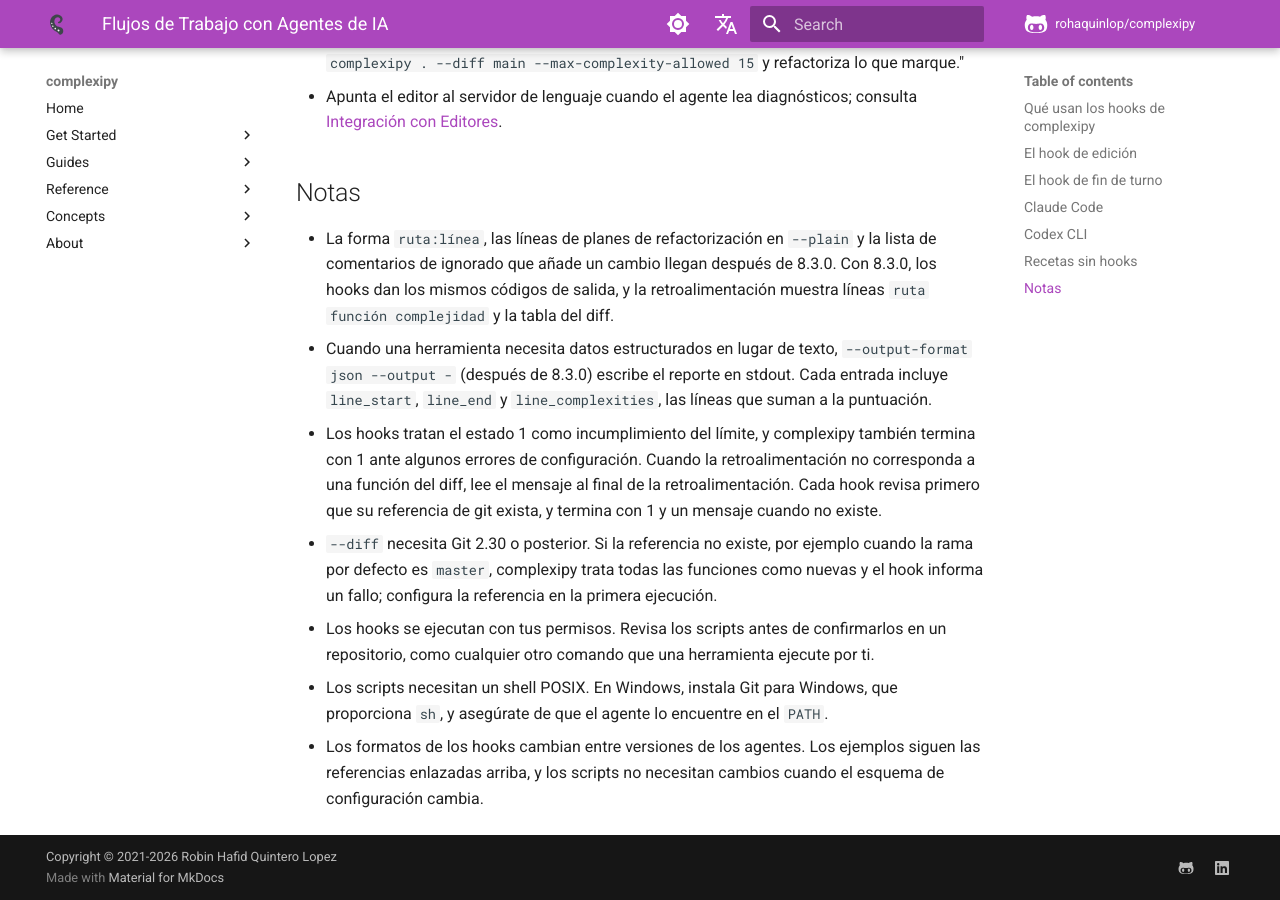
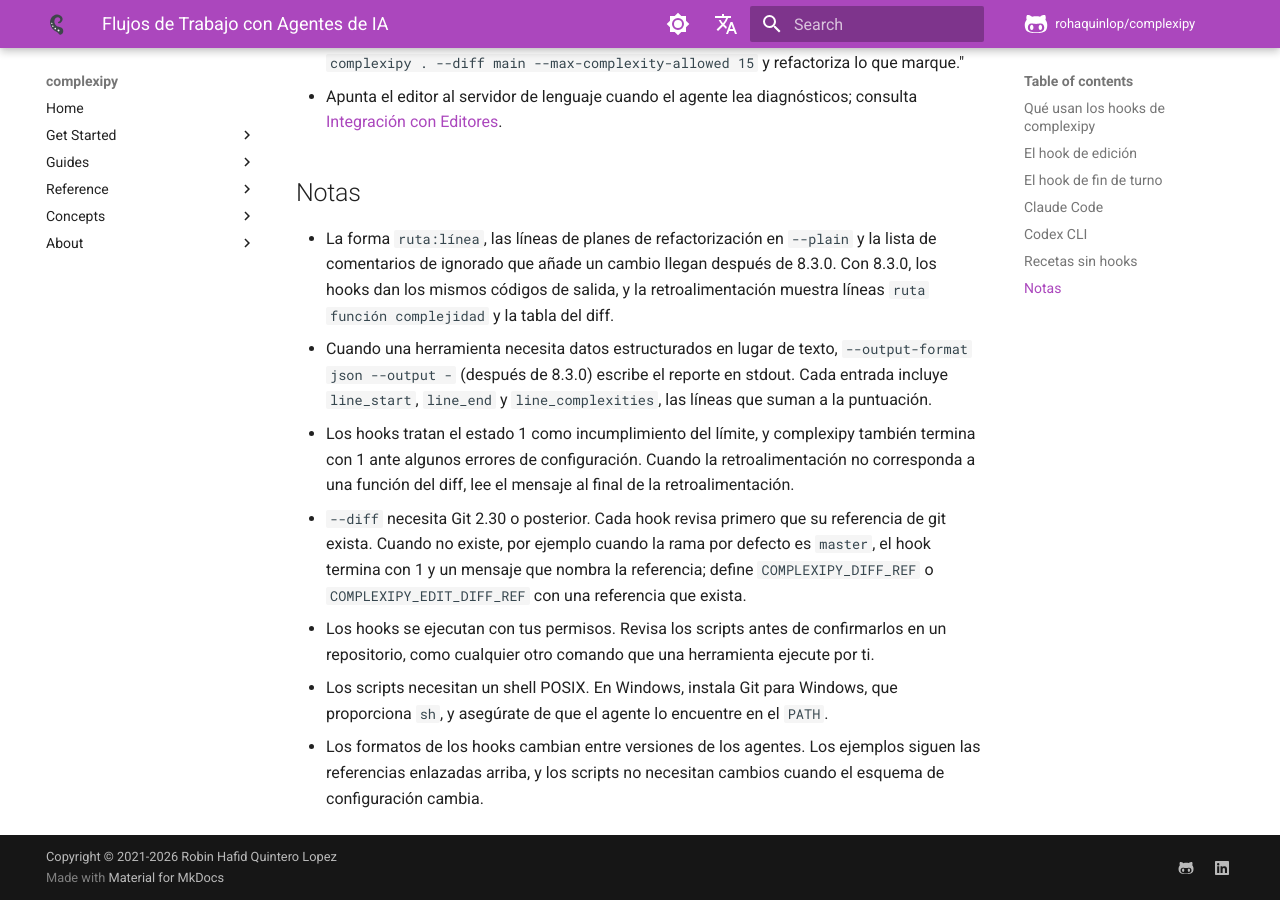
Before and after one commit to rohaquinlop/complexipy, an MkDocs documentation site: the page built from docs/es/ai-agents.md, in a window 1280 px wide and 900 px high, scrolled down 5290 px. Built offline with MkDocs 1.6.1 and Material for MkDocs 9.7.7, drawn with Linux system fonts in a browser that asks for light colours; comment, search, counter and statistics services are not loaded.

Commit message:
docs(agents): state the missing-reference behavior once and reflow

```diff
--- a/docs/es/ai-agents.md
+++ b/docs/es/ai-agents.md
@@ -90,10 +90,9 @@ exit 2
 El script lee `tool_input.file_path` de la entrada del hook en stdin, omite un
 archivo que no es de Python y revisa solo ese archivo. Cuando la entrada no
 nombra un archivo, como en una edición `apply_patch` de Codex, revisa todos los
-cambios sin confirmar. El estado
-de salida 2 es la señal de retroalimentación para ambos agentes: Claude Code
-muestra el texto de stderr al modelo y Codex CLI reemplaza el resultado de la
-herramienta con él.
+cambios sin confirmar. El estado de salida 2 es la señal de retroalimentación
+para ambos agentes: Claude Code muestra el texto de stderr al modelo y Codex CLI
+reemplaza el resultado de la herramienta con él.
 
 ## El hook de fin de turno
 
@@ -282,12 +281,12 @@ El mismo veredicto funciona fuera del bucle del agente:
 - Los hooks tratan el estado 1 como incumplimiento del límite, y complexipy
   también termina con 1 ante algunos errores de configuración. Cuando la
   retroalimentación no corresponda a una función del diff, lee el mensaje al
-  final de la retroalimentación. Cada hook revisa primero que su referencia de
-  git exista, y termina con 1 y un mensaje cuando no existe.
-- `--diff` necesita Git 2.30 o posterior. Si la referencia no existe, por
-  ejemplo cuando la rama por defecto es `master`, complexipy trata todas las
-  funciones como nuevas y el hook informa un fallo; configura la referencia en
-  la primera ejecución.
+  final de la retroalimentación.
+- `--diff` necesita Git 2.30 o posterior. Cada hook revisa primero que su
+  referencia de git exista. Cuando no existe, por ejemplo cuando la rama por
+  defecto es `master`, el hook termina con 1 y un mensaje que nombra la
+  referencia; define `COMPLEXIPY_DIFF_REF` o `COMPLEXIPY_EDIT_DIFF_REF` con una
+  referencia que exista.
 - Los hooks se ejecutan con tus permisos. Revisa los scripts antes de
   confirmarlos en un repositorio, como cualquier otro comando que una
   herramienta ejecute por ti.
```
Also changed, not shown: docs/ai-agents.md (+8 -9 lines).
